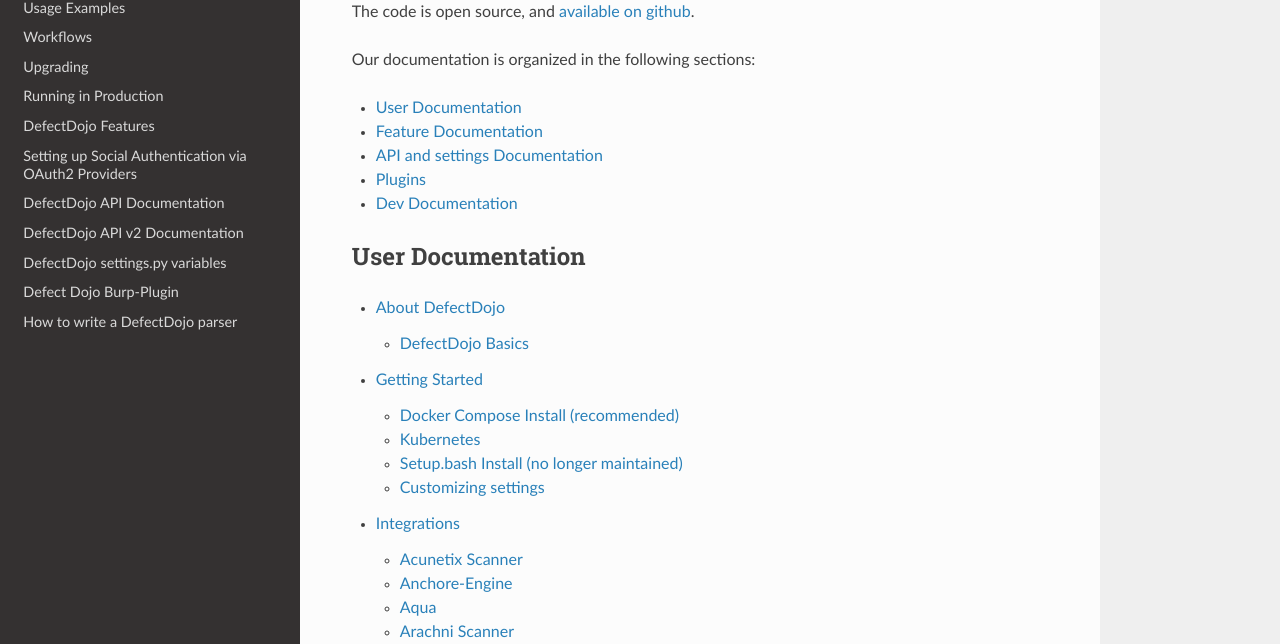
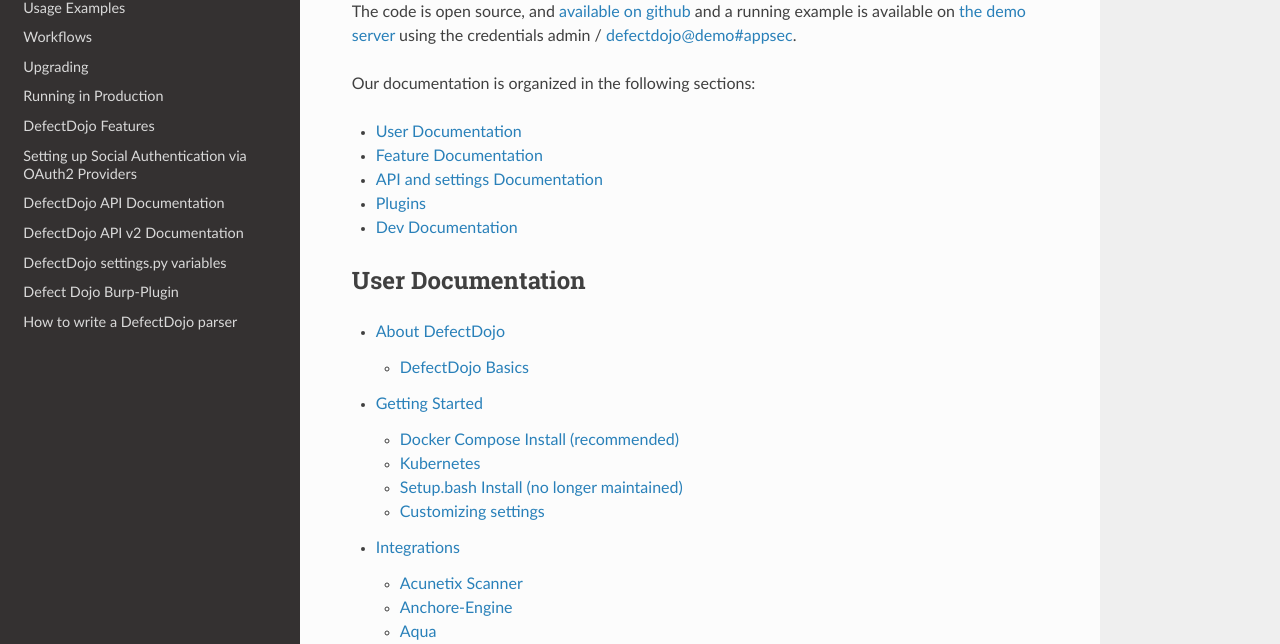
Before and after one commit to DefectDojo/Documentation, a Sphinx documentation site: the page built from docs/index.rst, in a window 1280 px wide and 900 px high, scrolled down 1288 px, cut to the strip 256-900 px from the top of the window. Built offline with Sphinx 7.4.7 and the Read the Docs theme 2.0.0, drawn with Linux system fonts in a browser that asks for light colours.

Commit message:
Add demo server info to the documentation site

```diff
--- a/docs/index.rst
+++ b/docs/index.rst
@@ -31,10 +31,10 @@
 
 .. image:: /_static/DD-Hierarchy.png
 
-The code is open source, and `available on github`_.
+The code is open source, and `available on github`_ and a running example is available on `the demo server`_ using the credentials admin / defectdojo@demo#appsec.
 
-.. _available on github: https://github.com/rackerlabs/django-DefectDojo
-.. _found over at PythonAnywhere: https://defectdojo.pythonanywhere.com
+.. _available on github: https://github.com/DefectDojo/django-DefectDojo
+.. _the demo server: https://demo.defectdojo.org
 
 
 
```
